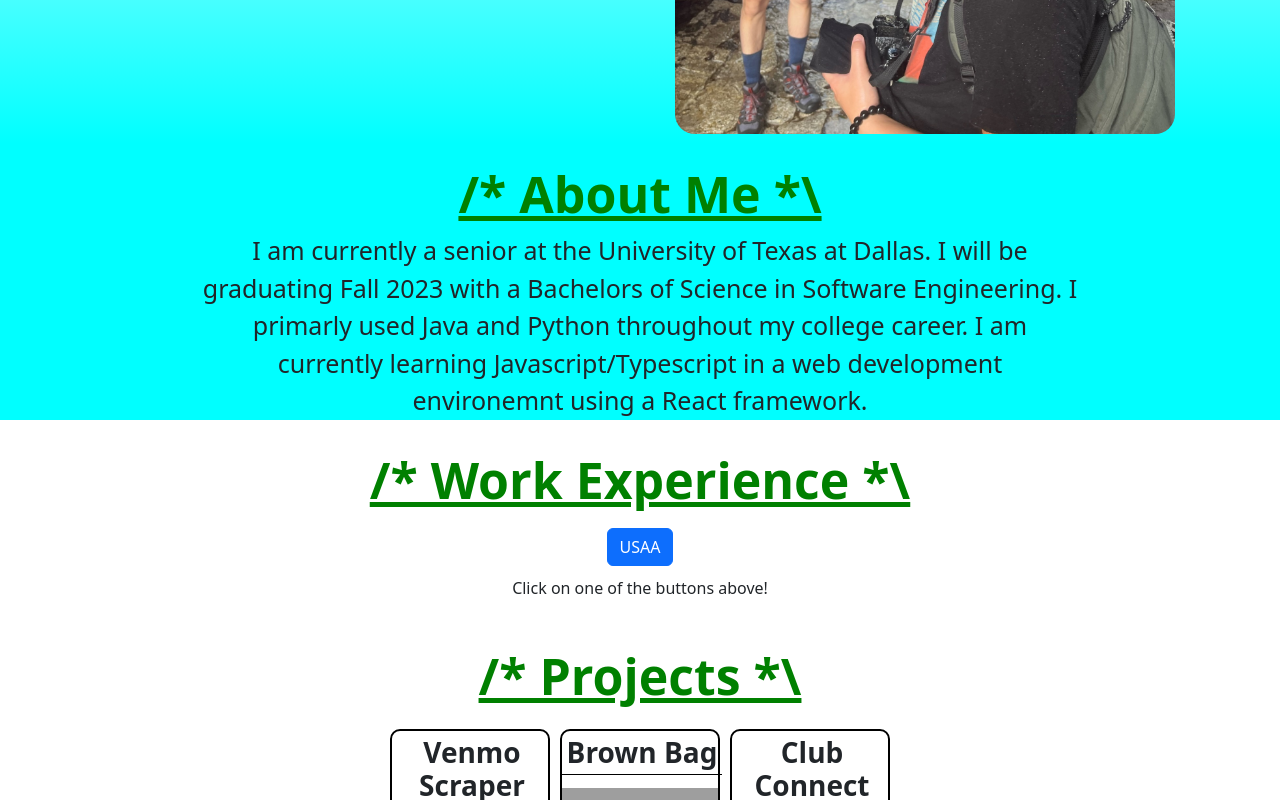
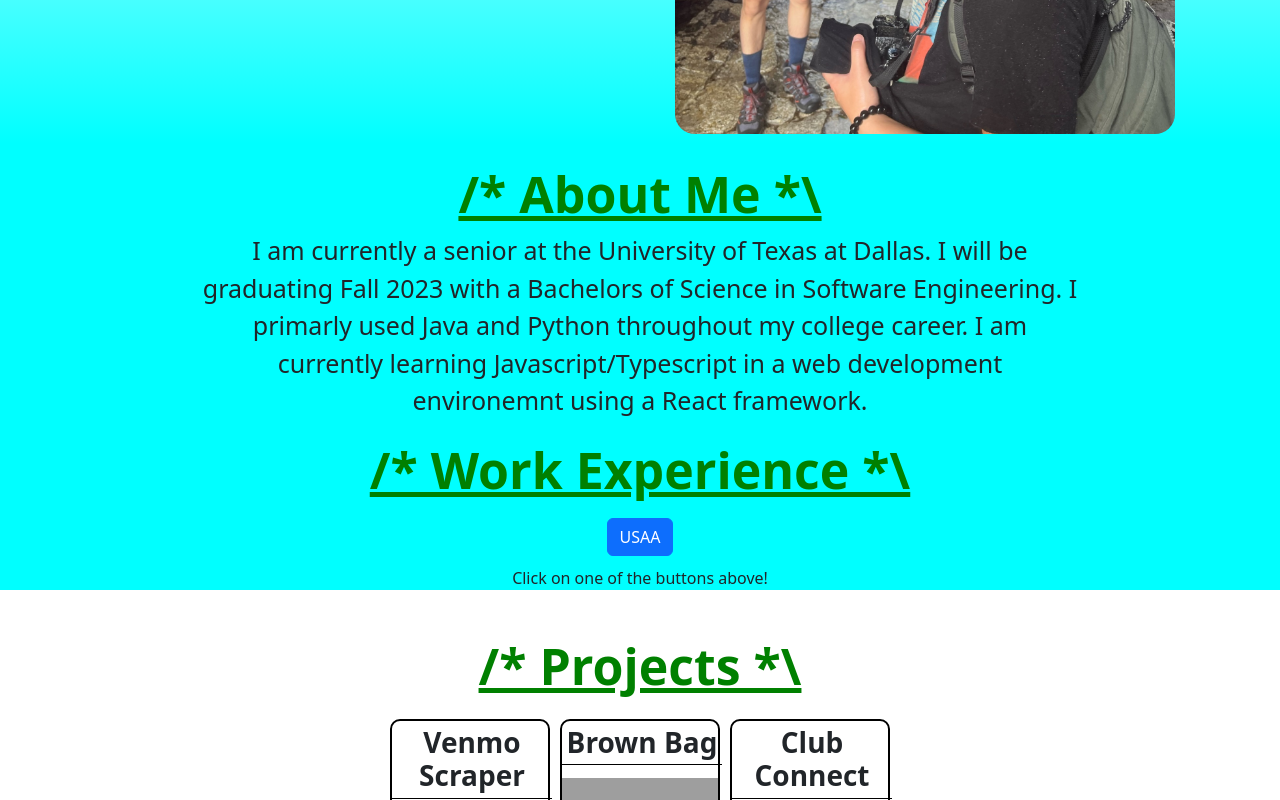
Before and after one commit to bithach/react-resume, a React (Create React App) app: page / in a window 1280 px wide. Shown: the part 432-1232 px from the top of the page. Built offline with nearby package versions, Linux system fonts and the light colour scheme; grey boxes are pictures that could not be loaded.

Commit message:
adjusted padding and added aqua

```diff
--- a/src/styling/WorkExperienceSection.css
+++ b/src/styling/WorkExperienceSection.css
@@ -1,3 +1,6 @@
+.workExeperience-body {
+  background-color: aqua;
+}
 .company-buttons {
   text-align: center;
   padding-bottom: 10px;
@@ -9,12 +12,13 @@
   border-radius: 5px;
   width: 75%;
   margin: auto;
+  background-color: white;
 }
 
 [class*="workExeperience-title-"] {
   color: green;
   text-align: center;
-  padding: 30px 0px 10px;
+  padding: 20px 0px 10px;
   font-weight: 700;
   text-decoration: underline;
 }
```
